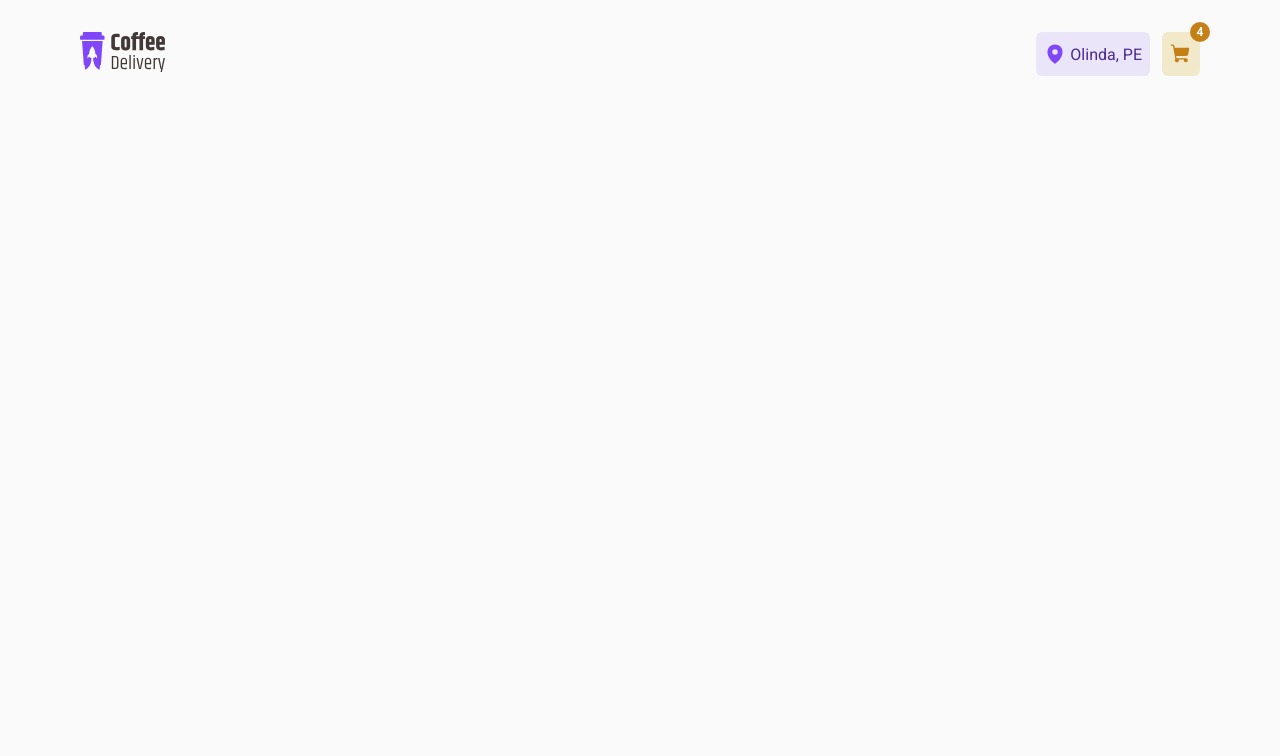
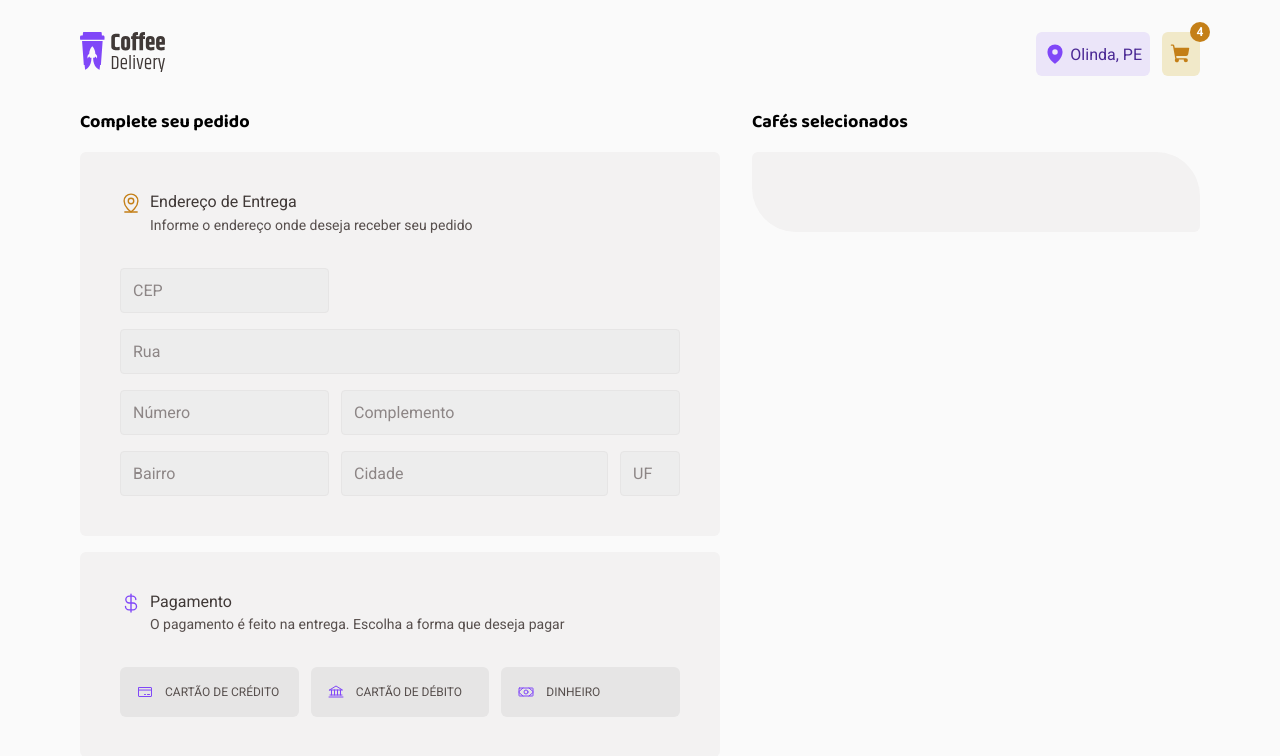
Before and after one commit to felipinas/coffee-delivery, a React (Vite) app: page /checkout in a window 1280 px wide. Before the commit this address had no page. Shown: the top 756 px of the page. Built offline with nearby package versions, Linux system fonts and the light colour scheme.

Commit message:
feat: create the almost complete checkout page

```diff
--- a/src/Router.tsx
+++ b/src/Router.tsx
@@ -1,11 +1,13 @@
 import { Routes, Route } from 'react-router-dom';
 
 import { Home } from './pages/Home/Home';
+import { Checkout } from './pages/Checkout/Checkout';
 
 export function Router() {
   return (
     <Routes>
       <Route path="/" element={<Home />} />
+      <Route path="/checkout" element={<Checkout />} />
     </Routes>
   );
 }
--- /dev/null
+++ b/src/pages/Checkout/Checkout.tsx
@@ -0,0 +1,112 @@
+import { useState } from 'react';
+import {
+  MapPinLine,
+  CurrencyDollar,
+  CreditCard,
+  Bank,
+  Money,
+} from 'phosphor-react';
+
+import {
+  MainContainer,
+  FormContainer,
+  Side,
+  SideTitle,
+  AddressForm,
+  InputsContainer,
+  Input,
+  PaymentForm,
+  PaymentMethods,
+  PaymentMethod,
+  OrderDetail,
+} from './styles';
+
+export function Checkout() {
+  const [selectedPaymentMethod, setSelectedPaymentMethod] = useState('');
+
+  const payMethods = {
+    CREDIT: {
+      name: 'Cartão de crédito',
+      icon: <CreditCard size={16} />,
+    },
+    DEBIT: {
+      name: 'Cartão de débito',
+      icon: <Bank size={16} />,
+    },
+    CASH: {
+      name: 'Dinheiro',
+      icon: <Money size={16} />,
+    },
+  };
+
+  return (
+    <MainContainer>
+      <FormContainer>
+        <Side>
+          <SideTitle>Complete seu pedido</SideTitle>
+
+          <AddressForm>
+            <header>
+              <MapPinLine size={22} />
+
+              <div>
+                <h3>Endereço de Entrega</h3>
+                <p>Informe o endereço onde deseja receber seu pedido</p>
+              </div>
+            </header>
+
+            <InputsContainer>
+              <Input placeholder="CEP" gridArea="cep" />
+
+              <Input placeholder="Rua" gridArea="street" />
+
+              <Input placeholder="Número" gridArea="number" />
+
+              <Input placeholder="Complemento" gridArea="complement" />
+
+              <Input placeholder="Bairro" gridArea="district" />
+
+              <Input placeholder="Cidade" gridArea="city" />
+
+              <Input placeholder="UF" gridArea="uf" />
+            </InputsContainer>
+          </AddressForm>
+
+          <PaymentForm>
+            <header>
+              <CurrencyDollar size={22} />
+
+              <div>
+                <h3>Pagamento</h3>
+                <p>
+                  O pagamento é feito na entrega. Escolha a forma que deseja
+                  pagar
+                </p>
+              </div>
+            </header>
+
+            <PaymentMethods>
+              {Object.entries(payMethods).map(([key, value]) => (
+                <PaymentMethod
+                  key={key}
+                  type="button"
+                  isActive={selectedPaymentMethod === key}
+                  onClick={() => setSelectedPaymentMethod(key)}
+                >
+                  {value.icon}
+                  {value.name}
+                </PaymentMethod>
+              ))}
+            </PaymentMethods>
+          </PaymentForm>
+        </Side>
+
+        <Side>
+          <SideTitle>Cafés selecionados</SideTitle>
+
+          <OrderDetail></OrderDetail>
+        </Side>
+      </FormContainer>
+    </MainContainer>
+  );
+}
--- /dev/null
+++ b/src/pages/Checkout/styles.ts
@@ -0,0 +1,164 @@
+import styled from 'styled-components';
+
+interface InputProps {
+  gridArea: string;
+}
+
+interface PaymentMethodProps {
+  isActive: boolean;
+}
+
+export const MainContainer = styled.main`
+  width: 90vw;
+  max-width: 1120px;
+
+  margin: auto;
+`;
+
+export const FormContainer = styled.form`
+  display: grid;
+  grid-template-columns: auto 28rem;
+  gap: 2rem;
+`;
+
+export const Side = styled.div`
+  display: flex;
+  flex-direction: column;
+  gap: 1rem;
+`;
+
+export const SideTitle = styled.h2`
+  font-size: 1.125rem;
+`;
+
+export const BoxBase = styled.div`
+  padding: 2.5rem;
+
+  background: ${(props) => props.theme['base-card']};
+`;
+
+export const FormBoxBase = styled(BoxBase)`
+  display: flex;
+  flex-direction: column;
+  gap: 2rem;
+
+  border-radius: 6px;
+
+  header {
+    display: flex;
+    align-items: flex-start;
+    gap: 0.5rem;
+
+    line-height: 130%;
+
+    h3 {
+      margin-bottom: 0.125rem;
+
+      font-family: 'Roboto';
+      font-weight: lighter;
+      font-size: 1rem;
+
+      color: ${(props) => props.theme['base-subtitle']};
+    }
+
+    p {
+      font-size: 0.875rem;
+
+      color: ${(props) => props.theme['base-text']};
+    }
+  }
+`;
+
+export const AddressForm = styled(FormBoxBase)`
+  header {
+    svg {
+      color: ${(props) => props.theme['yellow-dark']};
+    }
+  }
+`;
+
+export const InputsContainer = styled.div`
+  display: grid;
+  row-gap: 1rem;
+  column-gap: 0.75rem;
+
+  grid-template-columns: 1fr 2fr 60px;
+  grid-template-areas:
+    'cep      .          .'
+    'street   street     street'
+    'number   complement complement'
+    'district city       uf';
+`;
+
+export const Input = styled.input<InputProps>`
+  grid-area: ${(props) => props.gridArea};
+
+  padding: 0.75rem;
+
+  background-color: ${(props) => props.theme['base-input']};
+
+  border-radius: 4px;
+  border: 1px solid ${(props) => props.theme['base-button']};
+
+  outline: none;
+
+  &::placeholder {
+    color: ${(props) => props.theme['base-label']};
+  }
+
+  &:focus {
+    border-color: ${(props) => props.theme['yellow-dark']};
+  }
+`;
+
+export const PaymentForm = styled(FormBoxBase)`
+  header {
+    svg {
+      color: ${(props) => props.theme.purple};
+    }
+  }
+`;
+
+export const PaymentMethods = styled.div`
+  display: grid;
+  grid-template-columns: repeat(3, 1fr);
+  grid-gap: 0.75rem;
+`;
+
+export const PaymentMethod = styled.button<PaymentMethodProps>`
+  display: flex;
+  align-items: center;
+  gap: 0.75rem;
+
+  padding: 1rem;
+
+  font-size: 0.75rem;
+  text-transform: uppercase;
+
+  color: ${(props) => props.theme['base-text']};
+
+  background-color: ${(props) =>
+    props.isActive
+      ? `${props.theme['purple-light']}`
+      : `${props.theme['base-button']}`};
+
+  border: solid 1px;
+  border-color: ${(props) =>
+    props.isActive ? `${props.theme.purple}` : `transparent`};
+  border-radius: 6px;
+
+  cursor: pointer;
+
+  svg {
+    color: ${(props) => props.theme.purple};
+  }
+
+  &:hover {
+    background-color: ${(props) =>
+      !props.isActive && props.theme['base-hover']};
+  }
+`;
+
+export const OrderDetail = styled(BoxBase)`
+  border-radius: 6px 44px;
+`;
```
